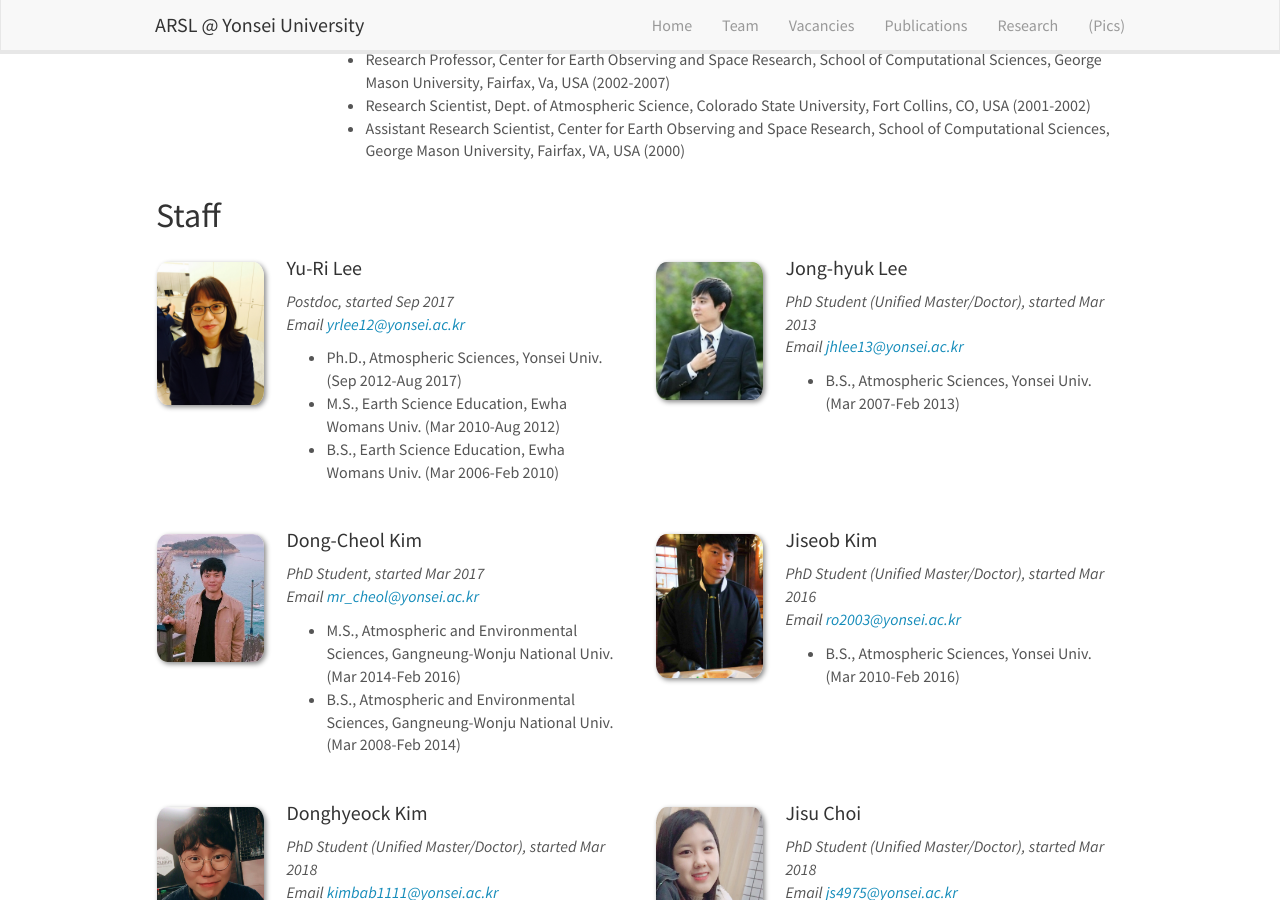
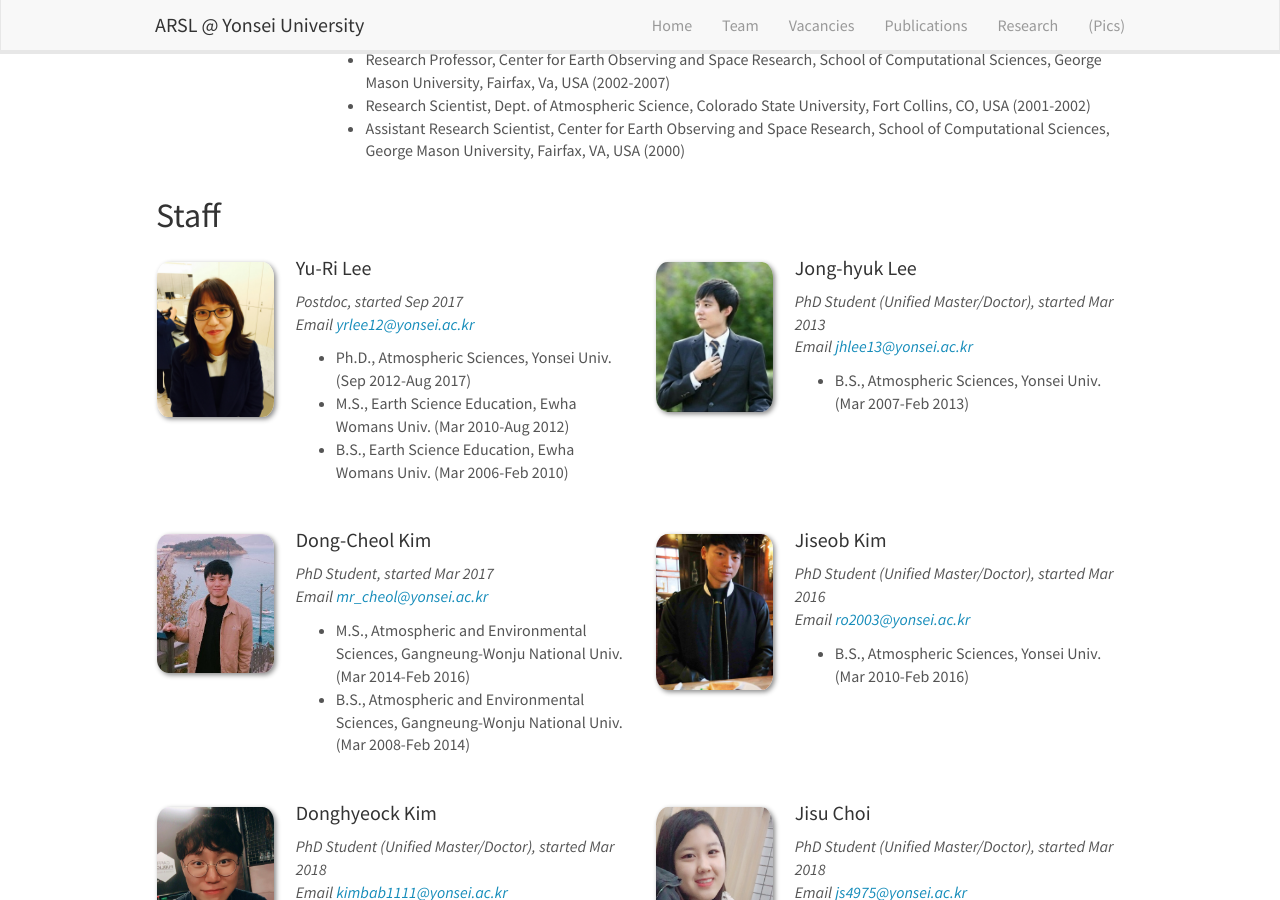
Before and after one commit to roo2003/roo2003.github.io, a Jekyll site: the page built from _pages/team.md, in a window 1280 px wide and 900 px high, scrolled down 544 px. Built offline with Jekyll 4.4.1, drawn with Linux system fonts in a browser that asks for light colours; nearby versions of some CDN libraries.

Commit message:
Initial commit of Jekyll blog

```diff
--- a/_pages/team.md
+++ b/_pages/team.md
@@ -70,7 +70,7 @@ Jump to [staff](#staff), [master and bachelor students](#master-and-bachelor-stu
 {% endif %}
 
 <div class="col-sm-6 clearfix">
-  <img src="{{ site.url }}{{ site.baseurl }}/images/teampic/{{ member.photo }}" class="img-responsive" width="23%" style="float: left" />
+  <img src="{{ site.url }}{{ site.baseurl }}/images/teampic/{{ member.photo }}" class="img-responsive" width="25%" style="float: left" />
   <h4>{{ member.name }}</h4>
   <i>{{ member.info }}<br>
   Email [{{ member.email }}](mailto:{{ member.email }})</i>
```
